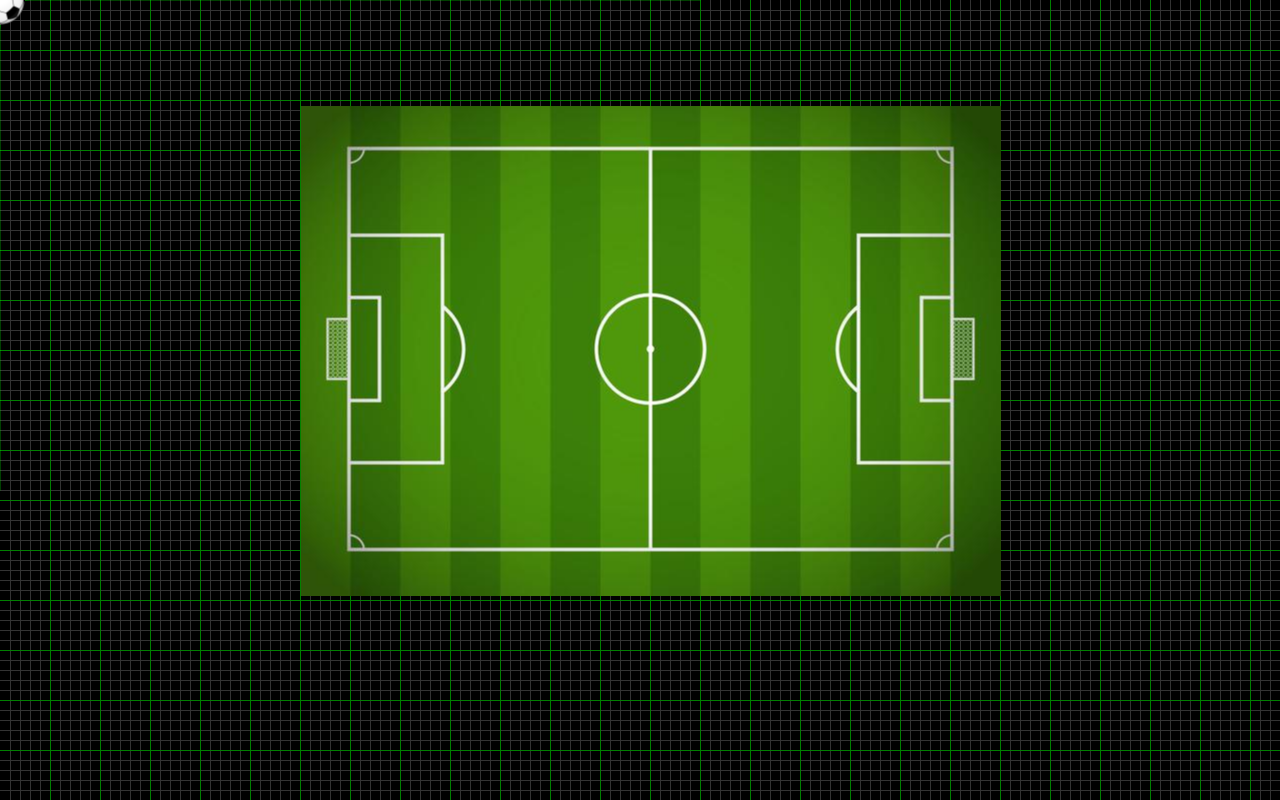
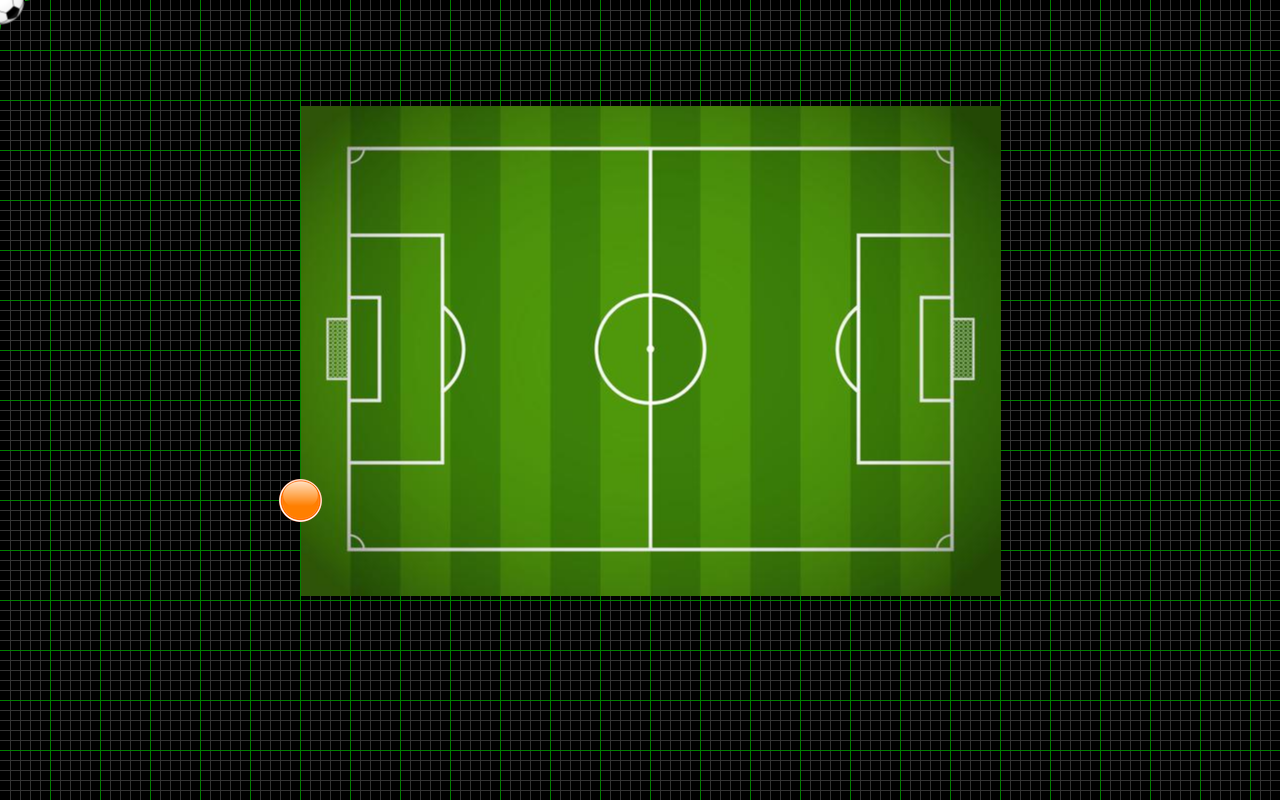
Before and after one commit to tcardoso2/futsalt, a website: page public/index.html in a window 1280 px wide. Drawn offline with Linux system fonts and the light colour scheme.

Commit message:
Added player, and object abstractions

```diff
--- a/package.json
+++ b/package.json
@@ -7,5 +7,6 @@
     "test": "mocha"
   },
   "author": "Tiago Cardoso <tcardoso@gmail.com>",
-  "license": "MIT"
+  "license": "MIT",
+  "readme": "README.MD"
 }
--- a/public/index.html
+++ b/public/index.html
@@ -12,8 +12,10 @@
     <script type="text/javascript" src="js/lib/background/grid.js"></script>
     <script type="text/javascript" src="js/draw.js"></script>
     <script type="text/javascript" src="js/firstFrame.js"></script>
+    <script type="text/javascript" src="js/lib/objects/_base.js"></script>
     <script type="text/javascript" src="js/lib/objects/ball.js"></script>
     <script type="text/javascript" src="js/lib/objects/field.js"></script>
+    <script type="text/javascript" src="js/lib/objects/fieldPlayer.js"></script>
     <script type="text/javascript" src="js/main.js"></script>
 </body>
 </html>
--- a/public/js/firstFrame.js
+++ b/public/js/firstFrame.js
@@ -3,4 +3,5 @@ function onFirstFrame(items, canvas) {
     //Draw all the necessary elements
     items.push(renderField(canvas))
     items.push(renderBall(canvas))
+    items.push(renderFieldPlayer(canvas))
 }
--- /dev/null
+++ b/public/js/lib/objects/_base.js
@@ -0,0 +1,59 @@
+class baseObject {
+
+    constructor(canvas, name, img) {
+        this.name = name;
+        this.canvas = canvas;
+        this.img = img;
+    }
+
+    renderObject(canvas = this.canvas) {
+        canvas.scene[this.name] = canvas.renderToCanvas(50, 50, 0, function() {
+            // build a proxy to the image being loaded
+            canvas.beginRadialGradient(0, 0, 10, 0, 0, 25, {
+                0.0: 'rgba(0, 255, 0, 0)',
+                1.0: 'rgba(0, 255, 0, 0.5)'
+            });
+            canvas.fillCircle(0, 0, 25);
+
+            canvas.endGradient();
+
+            canvas.fillColor('#FFFFFF');
+            canvas.font('10px Courier');
+            canvas.fillText("loading", 25, 25, ALIGN.CENTER.MIDDLE);
+        });
+
+        var self = this;
+        // imitate some loading time
+        window.setTimeout(function() {
+            // load a  image
+            self.canvas.loadImage(`img/${self.img}`, function(image) {
+                // image has loaded, replace proxy canvas with it
+                self.canvas.scene[self.name] = image;
+            },
+            function(image) {
+                alert(`Error: Loading image ${image.src} failed for ${self.name}`);
+            });
+        }, 0);
+        //Must return the object name so that we know what to draw
+        return {
+            obj: this.name,
+            pos: {
+                x: this.x,
+                y: this.y,
+                rotation: this.rotation
+            }
+        }
+    }
+
+    x() {
+        throw new Error('Not implemented');
+    }
+
+    y() {
+        throw new Error('Not implemented');
+    }
+
+    rotation() {
+        throw new Error('Not implemented');
+    }
+}
--- a/public/js/lib/objects/ball.js
+++ b/public/js/lib/objects/ball.js
@@ -1,37 +1,7 @@
 function renderBall(canvas) {
-    canvas.scene.ball = canvas.renderToCanvas(50, 50, 0, function() {
-        // build a proxy to the image being loaded
-        canvas.beginRadialGradient(0, 0, 10, 0, 0, 25, {
-            0.0: 'rgba(0, 255, 0, 0)',
-            1.0: 'rgba(0, 255, 0, 0.5)'
-        });
-        canvas.fillCircle(0, 0, 25);
-
-        canvas.endGradient();
-
-        canvas.fillColor('#FFFFFF');
-        canvas.font('10px Courier');
-        canvas.fillText("loading", 25, 25, ALIGN.CENTER.MIDDLE);
-    });
-
-    // imitate some loading time
-    window.setTimeout(function() {
-        // load a ball image
-        canvas.loadImage('img/ball.png', function(image) {
-            // image has loaded, replace the ball proxy canvas with it
-            canvas.scene.ball = image;
-        },
-        function(image) {
-            alert('Error: Loading image "' + image.src + '" failed');
-        });
-    }, 0);
-    //Must return the object name so that we know what to draw
-    return {
-        obj: "ball",
-        pos: {
-            x: () => canvas.mouse.x,
-            y: () => canvas.mouse.y,
-            rotation: () => canvas.mouse.x * 2
-        }
-    }
+    var ball = new baseObject(canvas, "ball", "ball.png");
+    ball.x = () => canvas.mouse.x;
+    ball.y = () => canvas.mouse.y;
+    ball.rotation = () => canvas.mouse.x * 2;
+    return ball.renderObject();
 }
--- a/public/js/lib/objects/field.js
+++ b/public/js/lib/objects/field.js
@@ -1,37 +1,7 @@
 function renderField(canvas) {
-    canvas.scene.field = canvas.renderToCanvas(50, 50, 0, function() {
-        // build a proxy to the image being loaded
-        canvas.beginRadialGradient(0, 0, 10, 0, 0, 25, {
-            0.0: 'rgba(0, 255, 0, 0)',
-            1.0: 'rgba(0, 255, 0, 0.5)'
-        });
-        canvas.fillRect(0, 0, 700, 490);
-
-        canvas.endGradient();
-
-        canvas.fillColor('#FFFFFF');
-        canvas.font('10px Courier');
-        canvas.fillText("loading", 25, 25, ALIGN.CENTER.MIDDLE);
-    });
-
-    // imitate some loading time
-    window.setTimeout(function() {
-        // load a ball image
-        canvas.loadImage('img/soccer-field.jpg', function(image) {
-            // image has loaded, replace the field proxy canvas with it
-            canvas.scene.field = image;
-        },
-        function(image) {
-            alert('Error: Loading image "' + image.src + '" failed');
-        });
-    }, 0);
-    //Must return the object name so that we know what to draw
-    return {
-        obj: "field",
-        pos: {
-            x: () => 650,
-            y: () => 350,
-            rotation: () => 0
-        }
-    }
+    var field = new baseObject(canvas, "field", "soccer-field.jpg");
+    field.x = () => 650;
+    field.y = () => 350;
+    field.rotation = () => 0;
+    return field.renderObject();
 }
--- /dev/null
+++ b/public/js/lib/objects/fieldPlayer.js
@@ -0,0 +1,7 @@
+function renderFieldPlayer(canvas) {
+    var player = new baseObject(canvas, "fieldPlayer", "field-player-orange.png");
+    player.x = () => 300;
+    player.y = () => 500;
+    player.rotation = () => 0;
+    return player.renderObject();
+}
```
Also changed, not shown: public/js/lib/entities/player.js (added, +7 -0 lines), README.md (added), public/img/field-player-orange.png (added).
